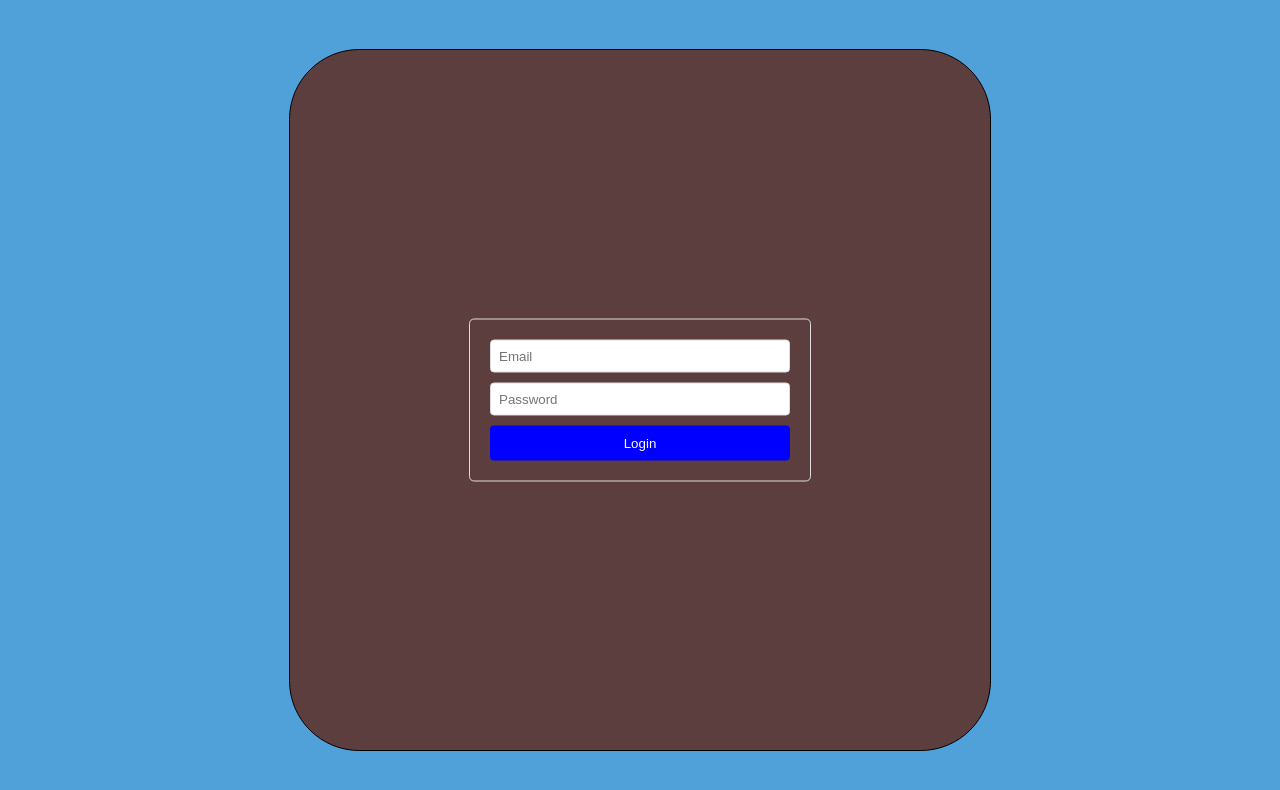
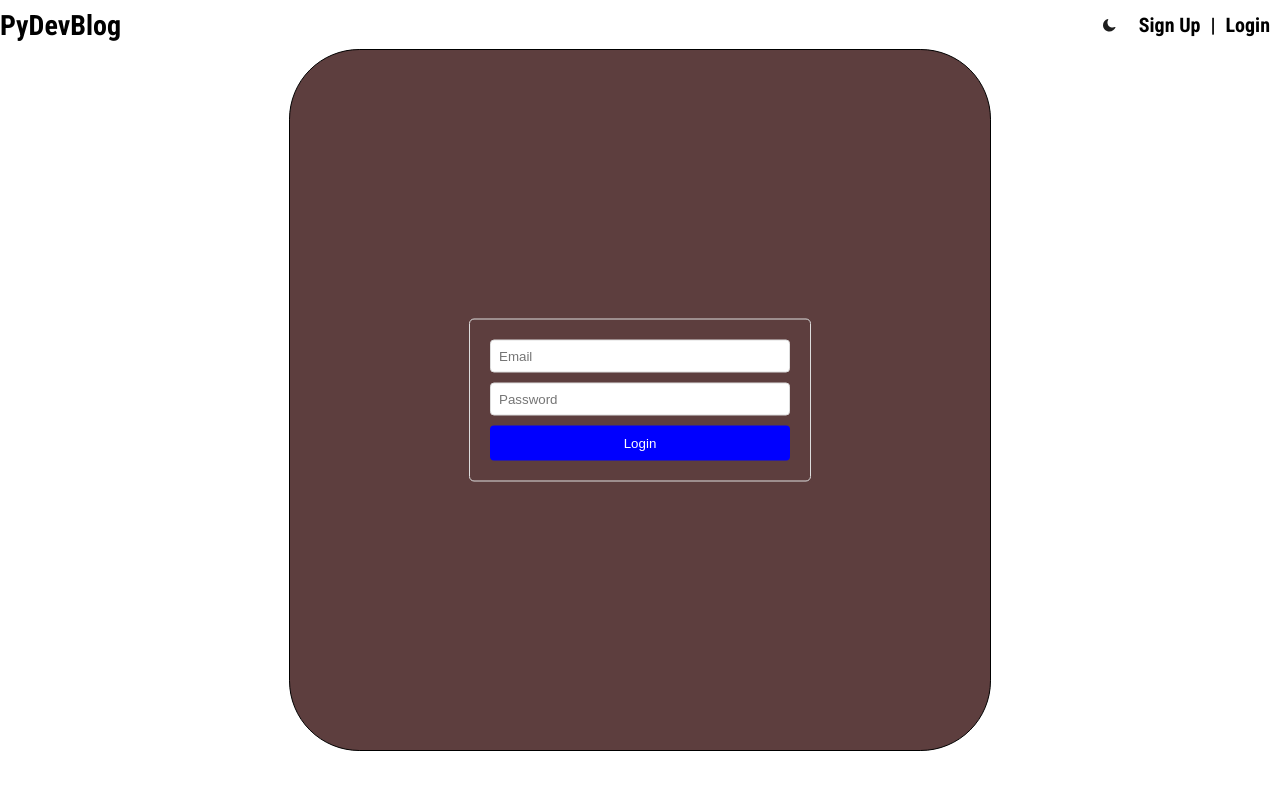
Before and after one commit to YourBestDream/Blog_Flask_Front, a React (Create React App) app: page /login in a window 1280 px wide. Shown: the top 790 px of the page. Built offline with nearby package versions, Linux system fonts and the light colour scheme; no server answers.

Commit message:
Added top-level element to check the login status

```diff
--- a/src/App.js
+++ b/src/App.js
@@ -3,16 +3,20 @@ import Login from "./pages/Login/login";
 import Home from "./pages/Home/home";
 import Signup from "./pages/Signup/signup";
 import Post from "./pages/Post/post";
+import Navbar from "./modules/Navbar/navbar";
+import Layout from "./modules/Layout";
 
 
 function App() {
   return (
+    <Layout>
       <Routes>
         <Route path="/signup" element = {<Signup />}/>
         <Route path="/login" element = {<Login />}/>
         <Route path="/home" element = {<Home />} />
         <Route path = "/post" element = {<Post />}/>
       </Routes>
+    </Layout>
   );
 }
 
--- a/src/modules/Card/card.js
+++ b/src/modules/Card/card.js
@@ -4,17 +4,24 @@ import { useState } from 'react'
 import { useNavigate } from 'react-router-dom'
 
 export default function Card (props) {
+    const navigate = useNavigate()
 
     const [heart,setHeart] = useState(props.liked)
     const [bookmarked,setBookmarked] = useState(props.bookmarked)
     const [likes,setLikes] = useState(props.likes)
     const [bookmark,setBookmark] = useState(props.bookmarks)
 
+    const logged = props.isLoggedIn
+
     const toggleHeart = async () =>{
         try {
-            setHeart(!heart);
-            const response = await axios.post(`/add-like/${props.id}`)
-            setLikes(response.data.likes);
+            if (logged) {
+                setHeart(!heart);
+                const response = await axios.post(`/add-like/${props.id}`)
+                setLikes(response.data.likes);
+            } else {
+                navigate('/login')
+            }
         } catch (error) {
             console.error('Error updating like', error);
         }
--- /dev/null
+++ b/src/modules/Layout.js
@@ -0,0 +1,37 @@
+import axios from "axios";
+import React from "react";
+import Navbar from "./Navbar/navbar";
+import { cloneElement, isValidElement, useEffect,useState } from "react";
+
+export default function Layout ({children}) {
+
+    const [isLoggedIn,setLoggedIn] = useState(false)
+
+    useEffect (() => {
+        const fetchLoggingStatus = async () =>{
+            try{
+                const response = await axios.get('/auth/check', { withCredentials: true })
+                setLoggedIn(response.data.logged)
+                console.log(isLoggedIn)
+            } catch (error){
+                console.error('Error fetching status: ', error)
+            }
+        }
+        fetchLoggingStatus()
+    },[])
+
+    const childrenWithProp = React.Children.map(children, child => {
+        if(isValidElement(child)){
+            return cloneElement(child, {isLoggedIn})
+        }
+        return child
+    })
+
+    return(
+        <>
+        <Navbar loggedIn = {isLoggedIn}/>
+        <main>{childrenWithProp}</main>
+        </>
+    )
+
+}
--- /dev/null
+++ b/src/modules/Navbar/navbar.css
@@ -0,0 +1,65 @@
+.navbar{
+    margin: 0 auto;
+    max-width: 1400px;
+    width: 100%;
+}
+
+.navbar .menu{
+    display: flex;
+    justify-content: space-between;
+    align-items: center;
+    flex-direction: row;
+    list-style-type: none;
+    overflow: hidden;
+    margin-bottom: 50px;
+    height: 50px;
+    font-family: 'Roboto Condensed', sans-serif;
+    font-size: 20px;
+    font-weight: 400;
+    cursor: pointer;
+
+}
+.menu .collection{
+    display: flex;
+    justify-content: space-around;
+    align-items: center;
+    flex-direction: row;
+    list-style-type: none;
+    overflow: hidden;
+}
+
+.menu .collection li{
+    text-align: center;
+}
+
+.collection .logging{
+    position: relative;
+}
+
+.collection .logging::after{
+    content:'';
+    position: absolute;
+    left: 0; bottom: 0;
+    opacity: 0;
+    width: 90%;
+    height: 2px;
+    background: black;
+    transition: .3s linear;
+}
+
+.collection .logging:hover::after{
+    opacity: 1;
+}
+
+.menu li{
+    padding-right: 10px;
+}
+
+.menu .icons{
+    margin-right: 1vw;
+}
+
+.logo{
+    font-size: 28px;
+    font-weight: 700;
+}
--- /dev/null
+++ b/src/modules/Navbar/navbar.js
@@ -0,0 +1,58 @@
+import axios from 'axios'
+import './navbar.css'
+import { useNavigate } from 'react-router-dom'
+
+export default function Navbar ({loggedIn}) {
+    const navigate = useNavigate()
+
+    const logoClick = () => {navigate('/home')}
+    const signupClick = () => {navigate('/signup')}
+    const loginClick = () => {navigate('/login')}
+    const logoutClick = async () => {
+        try{
+        const response = await axios.get('/logout')
+        console.log(response.data.message)
+        } catch (error){
+            console.error("Error has occured during fetching:", error)
+        }
+    }
+
+    return (
+    <>
+    <div className="navbar">
+        <div className="menu">
+            <div className="logo" onClick={logoClick}>PyDevBlog</div>
+            { !loggedIn ? (
+            <ul className='collection'>
+            <li className='icons'>
+                <svg xmlns="http://www.w3.org/2000/svg" width="13" height="13" viewBox="0 0 13 13" fill="none">
+                <path d="M12.471 8.55904C12.6126 8.22154 12.2078 7.93404 11.8682 8.08404C11.1894 8.38199 10.456 8.53525 9.71468 8.53404C6.8084 8.53404 4.45282 6.22571 4.45282 3.37781C4.45176 2.41624 4.72494 1.47432 5.24033 0.662539C5.43755 0.351429 5.20075 -0.0791254 4.83963 0.012541C2.05558 0.722955 0 3.2035 0 6.15419C0 9.65904 2.89933 12.5 6.47645 12.5C9.18481 12.5 11.5043 10.8715 12.471 8.55904Z" fill="#1E1E1E"/>
+                </svg>
+            </li>
+            <li onClick={signupClick} className='logging'>Sign Up</li>
+            <li>|</li>
+            <li onClick={loginClick} className='logging'>Login</li>
+            </ul>) : (
+                <ul className='collection'>
+                <li className='icons'>
+                    <svg xmlns="http://www.w3.org/2000/svg" width="13" height="13" viewBox="0 0 13 13" fill="none">
+                    <path d="M12.471 8.55904C12.6126 8.22154 12.2078 7.93404 11.8682 8.08404C11.1894 8.38199 10.456 8.53525 9.71468 8.53404C6.8084 8.53404 4.45282 6.22571 4.45282 3.37781C4.45176 2.41624 4.72494 1.47432 5.24033 0.662539C5.43755 0.351429 5.20075 -0.0791254 4.83963 0.012541C2.05558 0.722955 0 3.2035 0 6.15419C0 9.65904 2.89933 12.5 6.47645 12.5C9.18481 12.5 11.5043 10.8715 12.471 8.55904Z" fill="#1E1E1E"/>
+                    </svg>
+                </li>
+                <li className='icons'>
+                    <svg xmlns="http://www.w3.org/2000/svg" width="13" height="15" viewBox="0 0 13 15" fill="none">
+                    <path d="M3.01384 12.6458L3.01292 12.6453C2.94909 12.609 2.89552 12.556 2.85802 12.4913C2.82054 12.4267 2.80058 12.3529 2.80041 12.2775V1.68278H2.80049L2.80034 1.67609C2.79242 1.32083 2.92332 0.977332 3.16367 0.719923C3.40277 0.463859 3.7309 0.313533 4.07727 0.3H10.9227C11.2691 0.313533 11.5972 0.463859 11.8363 0.719923C12.0767 0.977332 12.2076 1.32083 12.1997 1.67609L12.1996 1.67609V1.68278V12.2768C12.199 12.3508 12.1793 12.4233 12.1427 12.4869C12.106 12.5507 12.0537 12.6033 11.9912 12.6398L12.1425 12.8989L11.9912 12.6398C11.9284 12.6765 11.8574 12.6956 11.7854 12.6956C11.7133 12.6956 11.6423 12.6765 11.5795 12.6398L11.5773 12.6385L7.52763 10.3202L7.37411 10.2323L7.2229 10.3241L3.41607 12.6352L3.41605 12.6352L3.41227 12.6376C3.35138 12.6758 3.28201 12.6972 3.21095 12.7C3.14201 12.699 3.07423 12.6804 3.01384 12.6458Z" fill="#1E1E1E" stroke="white" stroke-width="0.6"/>
+                    <path d="M0.513836 14.6458L0.512915 14.6453C0.449087 14.609 0.395516 14.556 0.358019 14.4913C0.320545 14.4267 0.30058 14.3529 0.300414 14.2775V3.68278H0.300489L0.30034 3.67609C0.29242 3.32083 0.423315 2.97733 0.663672 2.71992C0.902772 2.46386 1.2309 2.31353 1.57727 2.3H8.42273C8.7691 2.31353 9.09723 2.46386 9.33633 2.71992C9.57668 2.97733 9.70758 3.32083 9.69966 3.67609L9.69958 3.67609V3.68278V14.2768C9.699 14.3508 9.67933 14.4233 9.64275 14.4869C9.60604 14.5507 9.55369 14.6033 9.49122 14.6398L9.64247 14.8989L9.49122 14.6398C9.42841 14.6765 9.35742 14.6956 9.28536 14.6956C9.21329 14.6956 9.14231 14.6765 9.07951 14.6398L9.07729 14.6385L5.02763 12.3202L4.87411 12.2323L4.7229 12.3241L0.916069 14.6352L0.916052 14.6352L0.912265 14.6376C0.851379 14.6758 0.782008 14.6972 0.710949 14.7C0.642009 14.699 0.574226 14.6804 0.513836 14.6458Z" fill="#1E1E1E" stroke="white" stroke-width="0.6"/>
+                    </svg>
+                </li>
+                <li onClick={signupClick} className='logging'>Account</li>
+                <li>|</li>
+                <li onClick={logoutClick} className='logging'>Log out</li>
+                </ul>
+            )
+            }
+        </div>
+    </div>
+    </>
+    )
+}
--- a/src/pages/Login/login.css
+++ b/src/pages/Login/login.css
@@ -1,14 +1,3 @@
-*{
-    margin:0;
-    padding:0;
-}
-
-body{
-    background: #50A0D9;
-    width: 100%;
-    height: 100%;
-}
-
 .login{
     position: absolute;
     top: 50%;
--- a/src/pages/Signup/signup.css
+++ b/src/pages/Signup/signup.css
@@ -4,7 +4,6 @@
 }
 
 body{
-    background: #50A0D9;
     width: 100%;
     height: 100%;
 }
```
Lines whose indentation alone changed are shown as unchanged.
